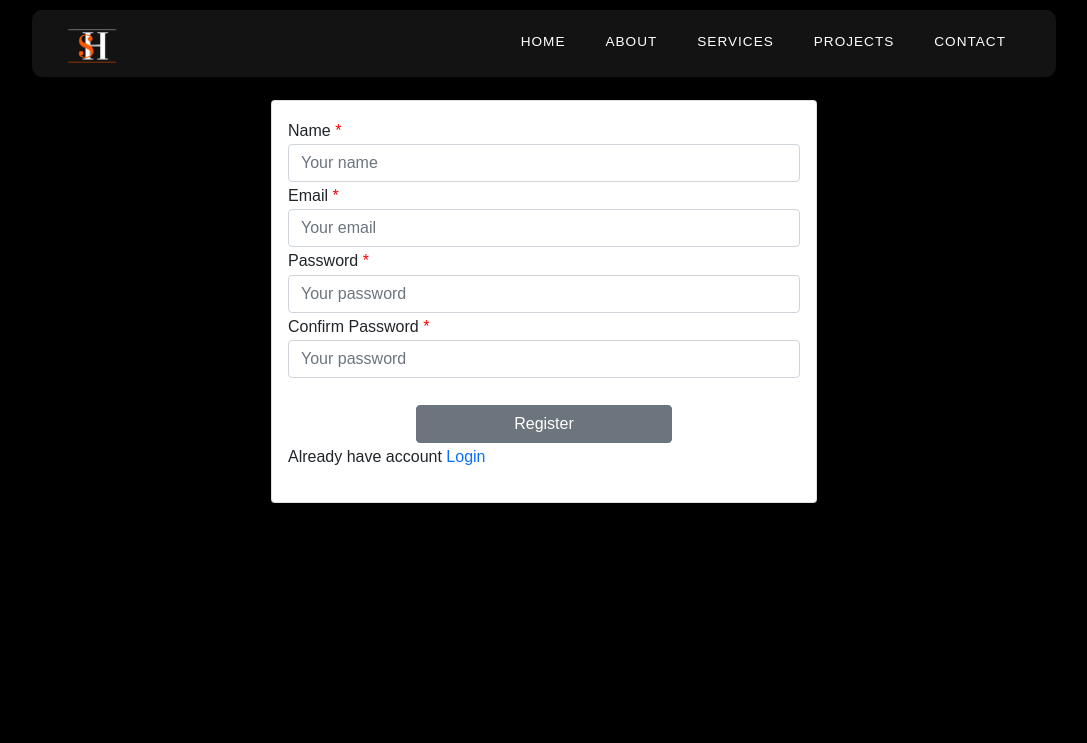
After one commit to shuvo-halder/portfolio_raw_php, a PHP site: page /register.php in a window 1280 px wide. The commit adds this page. Shown: the top 743 px of the page, without its empty margins (96-1183 px from the left). Run offline with PHP 8.4, Linux system fonts and the light colour scheme; some libraries are stand-ins or nearby versions; some web fonts are replaced.

Commit message:
header footer and login and registration page create

```diff
--- a/header.php
+++ b/header.php
@@ -16,4 +16,3 @@
     <link rel="stylesheet" href="assets/component/style.css">
     <link rel="stylesheet" href="assets/component/responsive.css">
 </head>
-<?php include('nav.php') ?>
--- a/index.php
+++ b/index.php
@@ -1,5 +1,5 @@
 <?php include('header.php'); ?>
-
+<?php include('nav.php') ?>
 
 
     <div id="smooth-wrapper">
--- a/nav.php
+++ b/nav.php
@@ -2,14 +2,14 @@
     <header class="primary">
         <nav class="menu">
             <div class="brand">
-                <a href="index.html">
+                <a href="index.php">
                     <img src="assets/images/logo.png" width="100px">
                 </a>
             </div>
 
             <div id="menu-list">
                 <ul class="nav-list scroll-nav">
-                    <li><a class="scroll-to" href="#">Home</a></li>
+                    <li><a class="scroll-to" href="<?php htmlspecialchars($_SERVER['PHP_SELF']); ?>">Home</a></li>
                     <li><a class="scroll-to" href="#about">About</a></li>
                     <li><a class="scroll-to" href="#services">Services</a></li>
                     <li><a class="scroll-to" href="#portfolio">Projects</a></li>
--- /dev/null
+++ b/password_reset.php
@@ -0,0 +1,3 @@
+<?php
+require('database/database.php');
+?>
--- /dev/null
+++ b/register.php
@@ -0,0 +1,43 @@
+<?php
+
+require('header.php');
+include('nav.php');
+?>
+
+<div class="container " style="margin-top: 100px;">
+    <div class="row">
+        <div class="col-md-6 m-auto">
+            <div class="card">
+                <card class="card-body">
+                    <form action="" class=" text-dark" method="post">
+                        <div class="form-group">
+                            <label for="" class="text-center">Name <span style="color:red;"> *</span></label>
+                            <input type="text" name="name" class="form-control" placeholder="Your name">
+                        </div>
+                        <div class="form-group">
+                            <label for="" class="text-center">Email<span style="color:red;"> *</span></label>
+                            <input type="email" name="email" class="form-control" placeholder="Your email">
+                        </div>
+                        <div class="form-group">
+                            <label for="" class="text-center">Password <span style="color:red;"> *</span></label>
+                            <input type="password" name="password" class="form-control" placeholder="Your password">
+                        </div>
+                        <div class="form-group">
+                            <label for="" class="text-center">Confirm Password <span style="color:red;"> *</span></label>
+                            <input type="password" name="confirm" class="form-control" placeholder="Your password">
+                        </div>
+                        <br>
+                        <div class="d-grid gap-2 col-6 mx-auto">
+                            <button type="submit" class="btn btn-secondary">Register</button>
+                        </div>
+                        <p>Already have account <a href="login.php?source=register">Login</a></p>
+                    </form>
+                </card>
+            </div>
+        </div>
+    </div>
+</div>
+
+<?php
+require('footer.php');
+?>
```
Also changed, not shown: login.php (added, +38 -0 lines).
